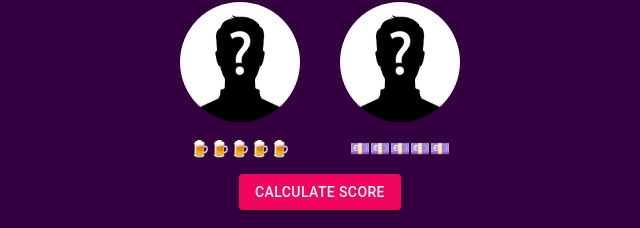
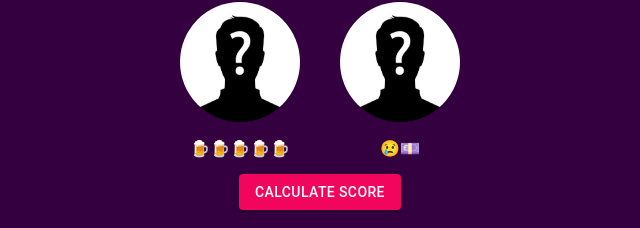
Before and after one commit to DanHiggins23/jongens-prem-predictor, a React (Create React App) app: page / in a window 1280 px wide. Shown: the part 80-308 px from the top of the page, without its empty margins (320-960 px from the left). Built offline with nearby package versions, Linux system fonts and the light colour scheme.

Commit message:
Updating loser emojis

```diff
--- a/src/components/App.js
+++ b/src/components/App.js
@@ -90,7 +90,7 @@ function App() {
               }
               sx={{ width: 120, height: 120 }}
             />
-            <p>💷💷💷💷💷</p>
+            <p>😢💷</p>
           </div>
         </div>
       </>
```
